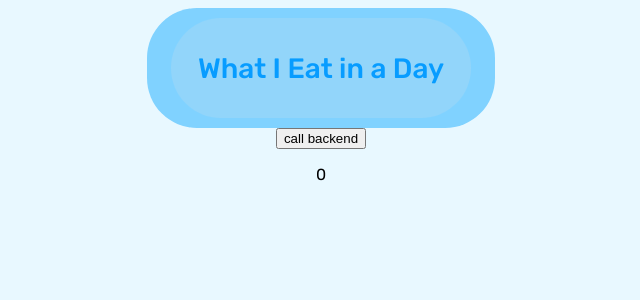
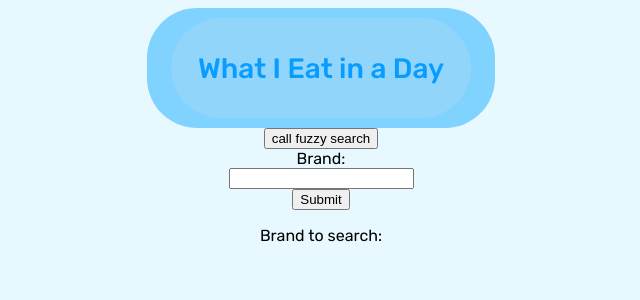
Before and after one commit to maddy-eastwood/DSA-FinalProject, a SvelteKit app in the folder frontend/: page / in a window 1280 px wide. Shown: the top 300 px of the page, without its empty margins (319-959 px from the left). Built offline with nearby package versions, Linux system fonts and the light colour scheme.

Commit message:
examples for connecting to front end and rendering

```diff
--- a/frontend/src/routes/+page.svelte
+++ b/frontend/src/routes/+page.svelte
@@ -1,24 +1,66 @@
-<script lang="ts">
-    let result = $state(0)
-    async function quadraticProbing() {
-        const backendUrl = 'http://localhost:8000/'
+<script lang="js">
+    let result = $state()
+
+    let brandText = $state("")
+    let brandQuery = $state("");
+
+    async function queryBackend(path, params) {
+        const backendUrl = `http://localhost:8000/${path}${params}`
         try {
         const fetchRequest = await fetch(backendUrl);
         if (fetchRequest.ok) {
             const body = await fetchRequest.json()
             console.log(body);
+            return body;
         }
         }
         catch (e) {
             console.error(e);
+            return null;
         }
     }
+
+    async function fuzzySearch(description, brand=null) {
+        if (brand != null) {
+            return queryBackend("fuzzysearch", `?description=${description}&brand=${brand}`)
+        } else {
+            return queryBackend("fuzzysearch", `?description=${description}`)
+        }
+    }
+
+    async function handleFuzz() {
+    result = await fuzzySearch("eggs", brandQuery);
+  }
+
 </script>
 
-<button onclick={quadraticProbing}>
-    call backend
+<button onclick={handleFuzz}>
+    call fuzzy search
 </button>
-<p>{result}</p>
+
+<label for="brand">Brand:</label>
+<input id="brand" type="text" bind:value={brandText}>
+<input onclick={() => (brandQuery = brandText)} type="submit"/>
+
+
+<p>Brand to search: {brandQuery}</p>
+{#if result}
+<h1>Search Results</h1>
+<ul>
+	{#each result.products as foodTuple}
+        <ul>
+            {console.log(foodTuple[0])}
+            <li>
+                <button>
+                    {foodTuple[0]}
+                </button>
+                </li>
+            <li>{foodTuple[1]}</li>
+            <!-- <li>{foodTuple[2]}</li> -->
+        </ul>
+	{/each}
+</ul>
+{/if}
 <style>
 
 
```
Also changed, not shown: 2 other files (tests, documents, lock files or other folders).
